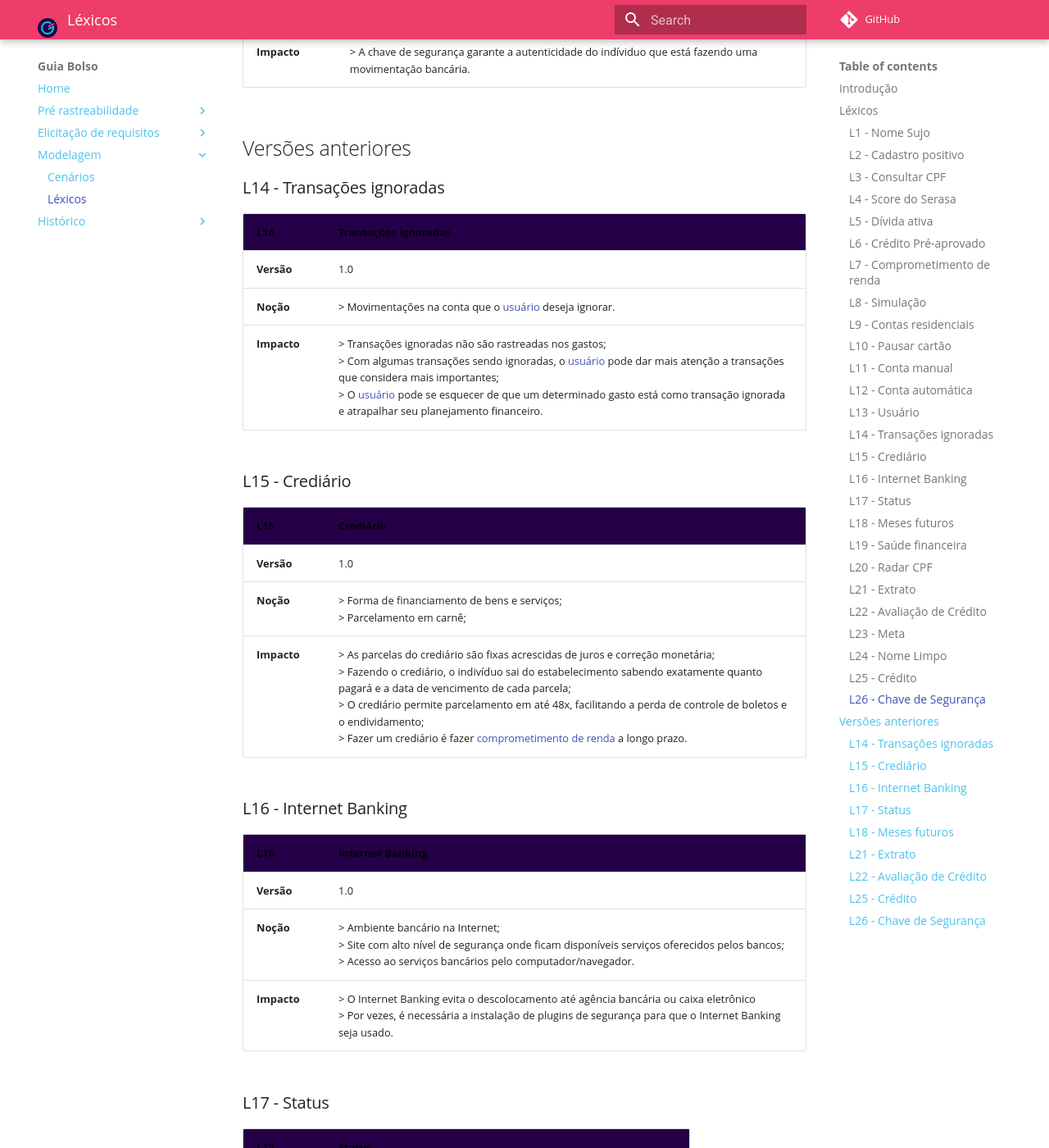
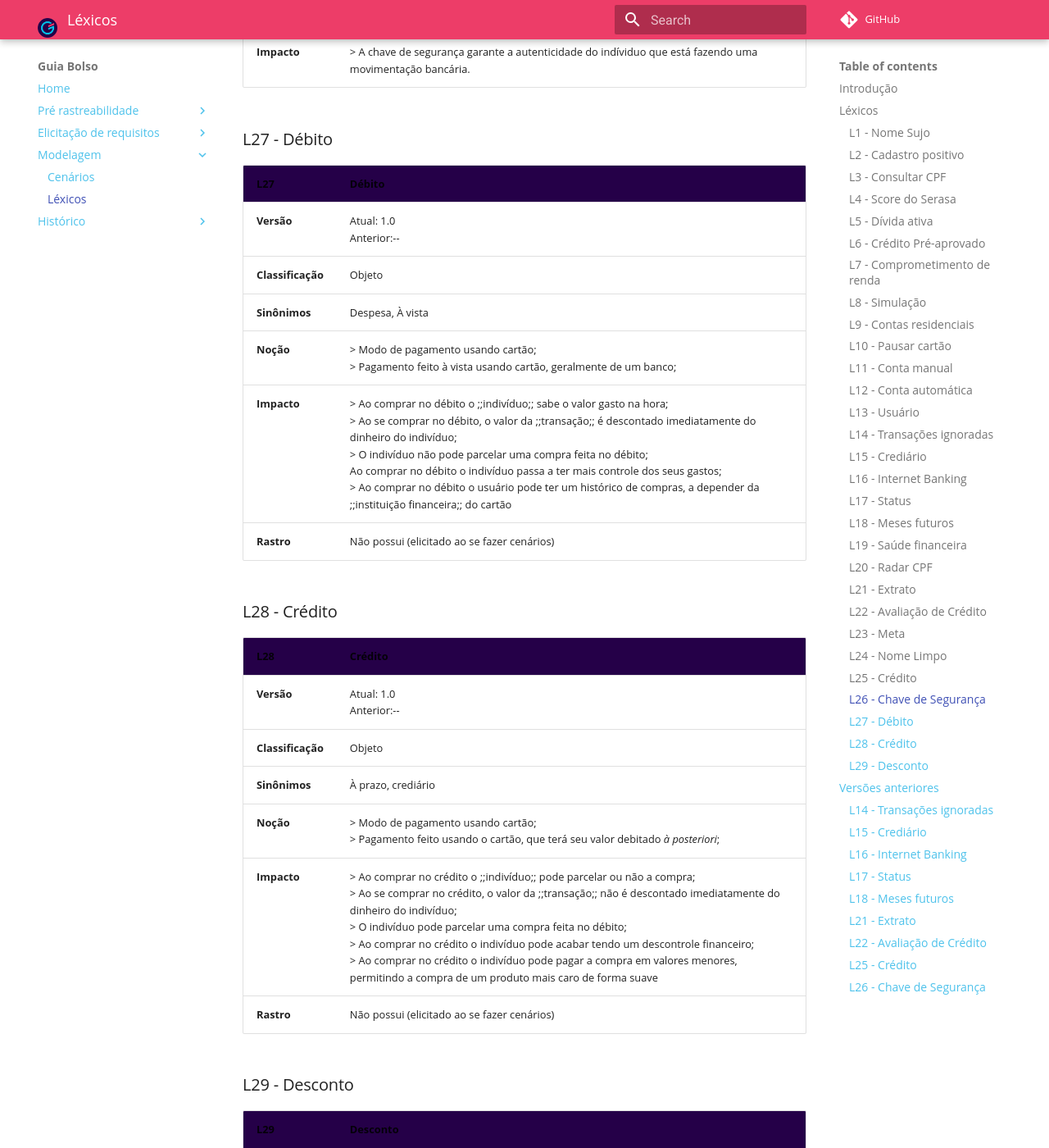
Before and after one commit to fga-disciplinas/2019.1-Guia-Bolso, an MkDocs documentation site: the page built from docs/modelagem/lexicos.md, in a window 1280 px wide and 1400 px high, scrolled down 10017 px. Shown: the whole window at 82% size. Built offline with MkDocs 1.6.1 and Material for MkDocs 9.7.7, drawn with Linux system fonts in a browser that asks for light colours; comment, search, counter and statistics services are not loaded; old or Windows-style settings are respelled for this version of MkDocs; some of the changed text lies outside the part shown.

Commit message:
Adicionando Léxicos L27, L28 & L29

```diff
--- a/docs/modelagem/lexicos.md
+++ b/docs/modelagem/lexicos.md
@@ -222,6 +222,39 @@ Para o levantamento inicial de palavras e termos, o grupo realizou um [Brainstor
 | **Noção** | > É uma senha ou conjunto de senhas para realizar transações pelas plataformas online, caixas de atendimento eletrônico, ou pelos aplicativos da instituição financeirar; <br> > É gerada após o indivíduo inserir sua senha de acesso bancário(pin); <br> > Expira em segundos. |
 | **Impacto** | > A chave de segurança garante a autenticidade do indíviduo que está fazendo uma movimentação bancária. | A chave de segurança tem que ser usada rapidamente; <br> > A cada movimentação diferente é preciso uma chave de segurança difetente. |
 
+### L27 - Débito
+
+| **L27** | **Débito** |
+|--|--|
+| **Versão**| Atual: 1.0 <br> Anterior:-- |
+| **Classificação** | Objeto |
+| **Sinônimos** | Despesa, À vista |
+| **Noção** | > Modo de pagamento usando cartão; <br> > Pagamento feito à vista usando cartão, geralmente de um banco; |
+| **Impacto** | > Ao comprar no débito o ;;indivíduo;; sabe o valor gasto na hora; <br> > Ao se comprar no débito, o valor da ;;transação;; é descontado imediatamente do dinheiro do indivíduo; <br> > O indivíduo não pode parcelar uma compra feita no débito; <br> Ao comprar no débito o indivíduo passa a ter mais controle dos seus gastos; <br> > Ao comprar no débito o usuário pode ter um histórico de compras, a depender da ;;instituição financeira;; do cartão |
+| **Rastro**| Não possui (elicitado ao se fazer cenários) |
+
+### L28 - Crédito
+
+| **L28** | **Crédito** |
+|--|--|
+| **Versão**| Atual: 1.0 <br> Anterior:-- |
+| **Classificação** | Objeto |
+| **Sinônimos** | À prazo, crediário |
+| **Noção** | > Modo de pagamento usando cartão; <br> > Pagamento feito usando o cartão, que terá seu valor debitado *à posteriori*; |
+| **Impacto** | > Ao comprar no crédito o ;;indivíduo;; pode parcelar ou não a compra; <br> > Ao se comprar no crédito, o valor da ;;transação;; não é descontado imediatamente do dinheiro do indivíduo; <br> > O indivíduo pode parcelar uma compra feita no débito; <br> > Ao comprar no crédito o indivíduo pode acabar tendo um descontrole financeiro; <br> > Ao comprar no crédito o indivíduo pode pagar a compra em valores menores, permitindo a compra de um produto mais caro de forma suave |
+| **Rastro**| Não possui (elicitado ao se fazer cenários) |
+
+### L29 - Desconto
+
+| **L29** | **Desconto** |
+|--|--|
+| **Versão**| Atual: 1.0 <br> Anterior:-- |
+| **Classificação** | Objeto |
+| **Sinônimos** | Corte, dedução, pechincha |
+| **Noção** | > Redução no preço de um produto ou serviço; |
+| **Impacto** | > O indivíduo que consegue um desconto paga preços menores em certos produtos; <br> > O desconto em contas permite que o usuário tenha uma maior ;;;saúde financeira;; <br> > Compras com desconto permitem um menor ;;comprometimento de renda;; de um indivíduo; <br> > O desconto pode incentivar um indivíduo a gastar mais do que pode pagar, obrigando-o a reccorer à um ;;empréstimo;; |
+| **Rastro**| Não possui (elicitado ao se fazer cenários) |
+
 ## Versões anteriores
 
 ### L14 - Transações ignoradas
```
